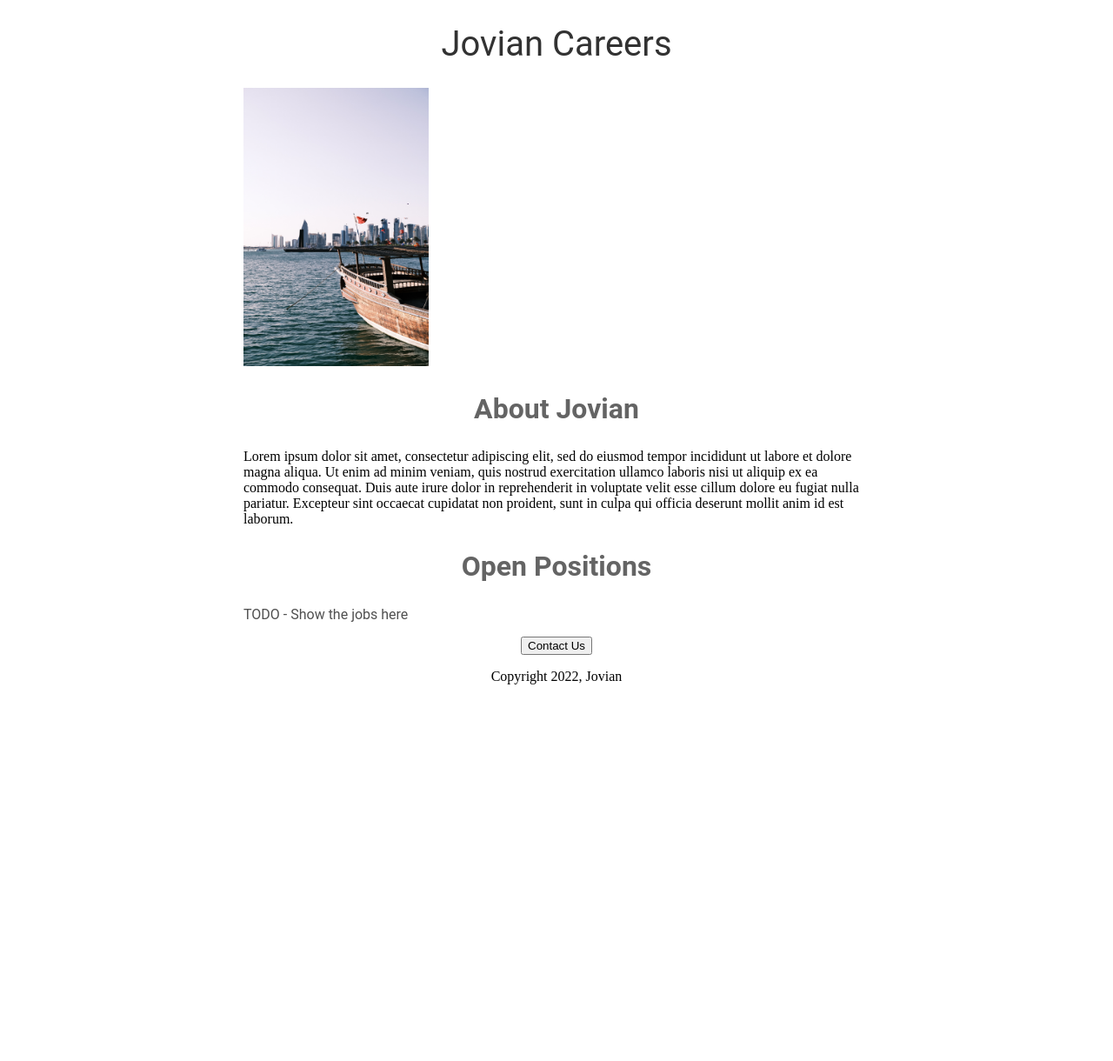
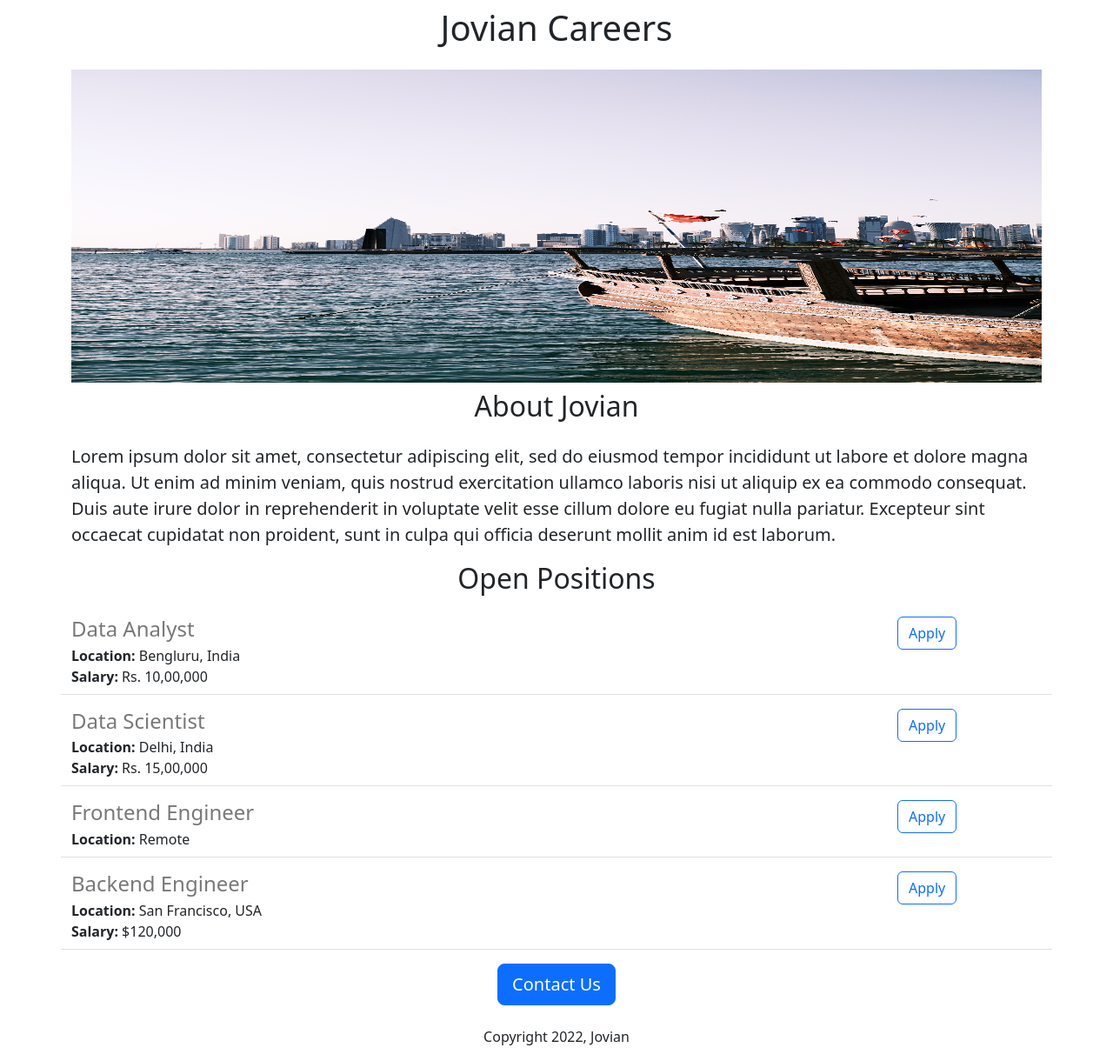
Before and after one commit to wjgk0822/jovian-career-website-v2, a Flask app: page / in a window 1280 px wide. Shown: the whole page at 87% size. Before the commit the page ends 787 px from the top, so only its background shows below. Run offline with Flask 2, Linux system fonts and the light colour scheme.

Commit message:
Added dynamic data and API route

```diff
--- a/app.py
+++ b/app.py
@@ -1,12 +1,44 @@
-from flask import Flask, render_template
+from flask import Flask, render_template, jsonify
 
 app = Flask(__name__)
+
+JOBS = [
+{
+  'id':1,
+  'title': 'Data Analyst',
+  'Location': 'Bengluru, India',
+  'salary': 'Rs. 10,00,000'
+},
+{
+  'id':2,
+  'title': 'Data Scientist',
+  'Location': 'Delhi, India',
+  'salary': 'Rs. 15,00,000'
+},
+{
+  'id':3,
+  'title': 'Frontend Engineer',
+  'Location': 'Remote',
+
+},
+{
+  'id':4,
+  'title': 'Backend Engineer',
+  'Location': 'San Francisco, USA',
+  'salary': '$120,000'
+}
+]
+
 
 
 @app.route("/")
 def hello_world():
-  return render_template('home.html')
+  return render_template('home.html',
+                         jobs=JOBS,     company_name='Jovian')
 
+@app.route("/api/jobs")
+def list_jobs():
+  return jsonfly(JOBS)
 
 if __name__ == "__main__":
   app.run(host='0.0.0.0', debug=True)
--- a/templates/home.html
+++ b/templates/home.html
@@ -2,57 +2,41 @@
 <html>
   <head>
     <title>Jovian Careers</title>
+    <meta charset="utf-8">
+    <meta name="viewport" content="width=device-width, initial-scale=1">
+    <link href="https://cdn.jsdelivr.net/npm/bootstrap@5.3.0-alpha2/dist/css/bootstrap.min.css" rel="stylesheet" integrity="sha384-aFq/bzH65dt+w6FI2ooMVUpc+21e0SRygnTpmBvdBgSdnuTN7QbdgL+OapgHtvPp" crossorigin="anonymous">
     <style>
-      h1 {
-        font-size: 40px;
-        font-family: Roboto;
-        font-weight: normal;
-        color: rgb(50, 50, 50);
-        text-align: center;
-
-      }
       #banner {
-        width: 100%
         height: 360px;
-        object-fit: cover;
-      }
-
-      h2 {
-        font-family: Roboto;
-        font-size: 32px;
-        color: rgb(100, 100, 100);
-        text-align: center;
-        font-weight: nornormal
-      }
-
-      .bodytext {
-        font-family: Roboto;
-        color: rgb(80, 80, 80)
-
-      }
-
-      #container {
-        max-width: 720px;
-        margin: 0 auto;
+        width: 100%;
 
       }
     </style>
+
+
+
   </head>
   <body>
-    <div id="container">
-    <h1>Jovian Careers</h1>
-    <img src="https://python-web-app.wjgk0822.repl.co/static/banner.jpg"
+    <div class="container">
+    <h1 class="text-center mt-2 mb-4">{{company_name}} Careers</h1>
+    <img class="img-fluid" id="banner"
+      src="https://python-web-app.wjgk0822.repl.co/static/banner.jpg"
       height="320" >
-    <h2>About Jovian</h2>
-    <p>
+    <h2 class="text-center mt-2 mb-4">About Jovian</h2>
+
+    <p class="lead">
       Lorem ipsum dolor sit amet, consectetur adipiscing elit, sed do eiusmod tempor incididunt ut labore et dolore magna aliqua. Ut enim ad minim veniam, quis nostrud exercitation ullamco laboris nisi ut aliquip ex ea commodo consequat. Duis aute irure dolor in reprehenderit in voluptate velit esse cillum dolore eu fugiat nulla pariatur. Excepteur sint occaecat cupidatat non proident, sunt in culpa qui officia deserunt mollit anim id est laborum.
 
     </p>
-    <h2>Open Positions</h2>
-    <p class="bodytext">TODO - Show the jobs here</p>
-    <div style="text-align:center;">
-    <button>Contact Us</button>
-      <p>Copyright 2022, Jovian</p>
+    <h2 class="text-center mt-2 mb-4">Open Positions</h2>
+    <div >
+      {% for job in jobs %}
+      {% include 'jobitem.html' %}
+      {% endfor %}
+    </div>
+    <div class="text-center">
+    <button class="btn btn-primary btn-lg">Contact Us</button>
+      <p class="mt-4">Copyright 2022, Jovian</p>
     </div>
     </div>
 
--- /dev/null
+++ b/templates/jobitem.html
@@ -0,0 +1,20 @@
+<div class="border-bottom row" style="margin-bottom:16px;padding-bottom:8px;">
+  <div class="col-10">
+        <h4
+          style="color:rgb(120,120,120); margin-bottom:4px;">
+          {{job['title']}}
+        </h4>
+        <div>
+          <b>Location:</b> {{job['Location']}}
+        </div>
+        {% if 'salary' in job %}
+        <div>
+          <b>Salary:</b> {{job['salary']}}
+        </div>
+          {% endif %}
+  </div>
+          <div class="col-2">
+            <button type="button" class="btn btn-outline-primary float-right align-middle">Apply</button>
+          </div>
+
+      </div>
```
